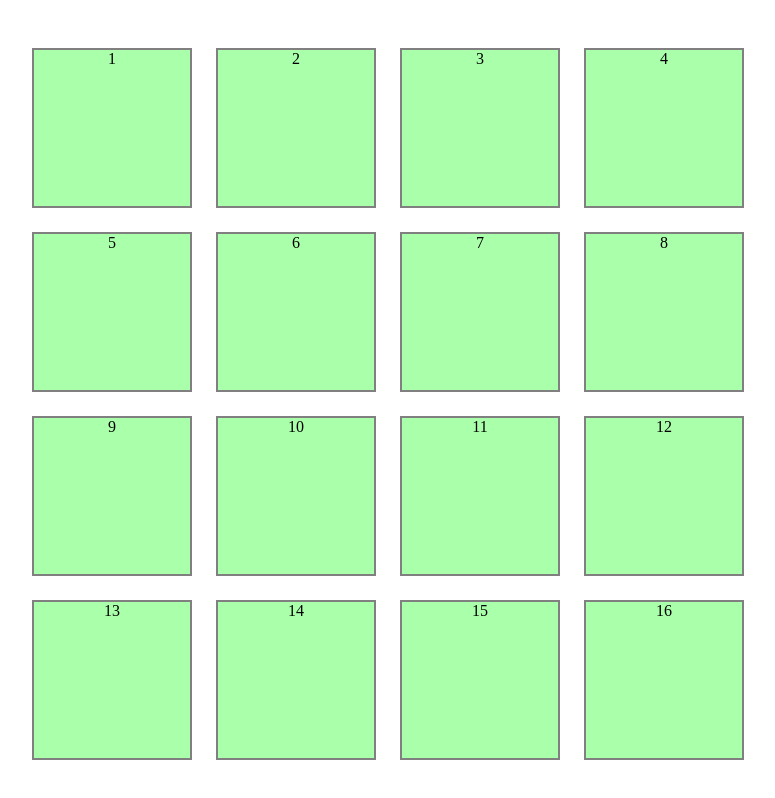
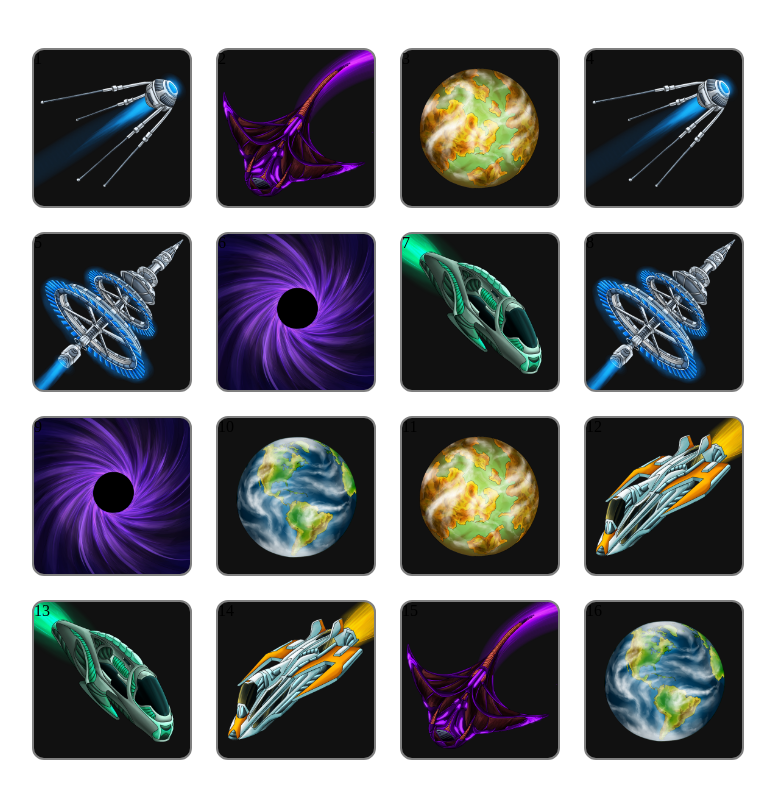
Before and after one commit to infector/memory_game, a plain HTML site: page index.html in a window 1280 px wide. Shown: the whole page, without its empty margins (252-1027 px from the left). Drawn offline with nearby package versions, Linux system fonts and the light colour scheme.

Commit message:
added Fischer-Yates shuffling

```diff
--- a/script.js
+++ b/script.js
@@ -1,47 +1,73 @@
+"use strict"
+
 $(function () {
 
-    class Tile {
+    class Card {
 
-        constructor() {
-
+        constructor(div, image) {
+            this.div = div
+            this.image = image;
         }
     }
 
     class Game {
 
-        constructor() {
-            this.board = document.querySelector(".game-board");
-            this.tiles = $(this.board).children();
+        constructor(board, tilesDivs) {
+            this.board = board;
+            this.tilesDivs = tilesDivs;
+            this.cards = [];
+            this.pickedPair = [];
+            this.pairsClickedCounter = 0;
+            this.pairsGuessedCounter = 0;
             this.images = {
-                img1: "img/2.png",
-                img2: "img/3.png",
-                img3: "img/6.png",
-                img4: "img/7.png",
-                img5: "img/9.png",
-                img6: "img/16.png",
-                img7: "img/17.png",
-                img8: "img/18.png"
-            }
+                img1: "img/PNG/2.png",
+                img2: "img/PNG/3.png",
+                img3: "img/PNG/6.png",
+                img4: "img/PNG/7.png",
+                img5: "img/PNG/9.png",
+                img6: "img/PNG/16.png",
+                img7: "img/PNG/17.png",
+                img8: "img/PNG/18.png"
+            };
+            // this.assignImages = function(tilesDivs, tiles, images) {
+            //     for (let i = 1; i < tilesDivs.length; i = i + 2) {
+
+            //         tiles.push(new Tile(tilesDivs[i], images["img" + 1]));
+            //         tiles.push(new Tile(tilesDivs[i], images["img" + 1]));
+
+            //         // this.tiles[i].image = this.images["img" + i]
+            //         // this.tiles[i + 1].image = this.images["img" + (i + 1)]
+
+            //     }
+            // }
         }
 
         assignImages() {
 
-            for (let i = 0; i < this.tiles.length; i++) {
-
-                if (a % 2 == 0 && a > 0) {
-
-                }
-
-                $(this.tiles[i]).image = this.images[Math.floor(i/2)]
+            for (let i = 2; i < this.tilesDivs.length + 2; i++) {
+                this.cards.push(new Card(this.tilesDivs[i - 2], this.images["img" + Math.floor(i/2)]));
+                // $(this.tilesDivs[i-2]).css("background-image", `url(${this.cards[0].image})`);
             }
-
         }
 
-        resetGame() {
+        newGame() {
 
         }
 
         shuffleCards() {
+
+            let randElem;
+            let temp;
+
+            for (let lastElemIndex = this.cards.length - 1; lastElemIndex >= 0; lastElemIndex--) {
+                randElem = Math.floor(Math.random() * lastElemIndex);
+                temp = this.cards[lastElemIndex].image;
+                this.cards[lastElemIndex].image = this.cards[randElem].image;
+                this.cards[randElem].image = temp;
+
+                $(this.cards[lastElemIndex].div).css("background-image", `url(${this.cards[lastElemIndex].image})`);
+            }
+
 
         }
 
@@ -49,11 +75,16 @@ $(function () {
 
 
 
+    let board = document.querySelector(".game-board");
+    let tilesDivs = document.querySelectorAll(".grid-item");
 
-    let game = new Game();
+    let game = new Game(board, tilesDivs);
+
+    game.assignImages();
+    game.shuffleCards();
 
 
-
+    console.log(game);
 
 
 
--- a/style.css
+++ b/style.css
@@ -6,19 +6,20 @@
 
 .grid-container {
     display: grid;
-    height: 80vh;
-    grid-template-columns: 20vh 20vh 20vh 20vh; /*20vw 20vw 20vw 20vw; */
-    grid-template-rows: 20vh 20vh 20vh 20vh; /* 20vw 20vw 20vw 20vw; */
+    grid-template-columns: repeat(4, 20vmin);
+    grid-template-rows: repeat(4, 20vmin);
     /* margin: 5vw; */
     justify-content: center;
-    grid-gap: 3vh;
-    margin-top: 6vh;
+    grid-gap: 3vmin;
+    margin-top: 6vmin;
 }
 
 .grid-item {
-    border: 0.3vh solid gray;
+    border: 0.3vmin solid gray;
     /* margin: 1vw; */
-    text-align: center;
+    /* text-align: center; */
+    border-radius: 1.5vmin;
     cursor: pointer;
-    background-color: #AAFFAA;
+    background-color: #111111;
+    background-size: contain;
 }
```
